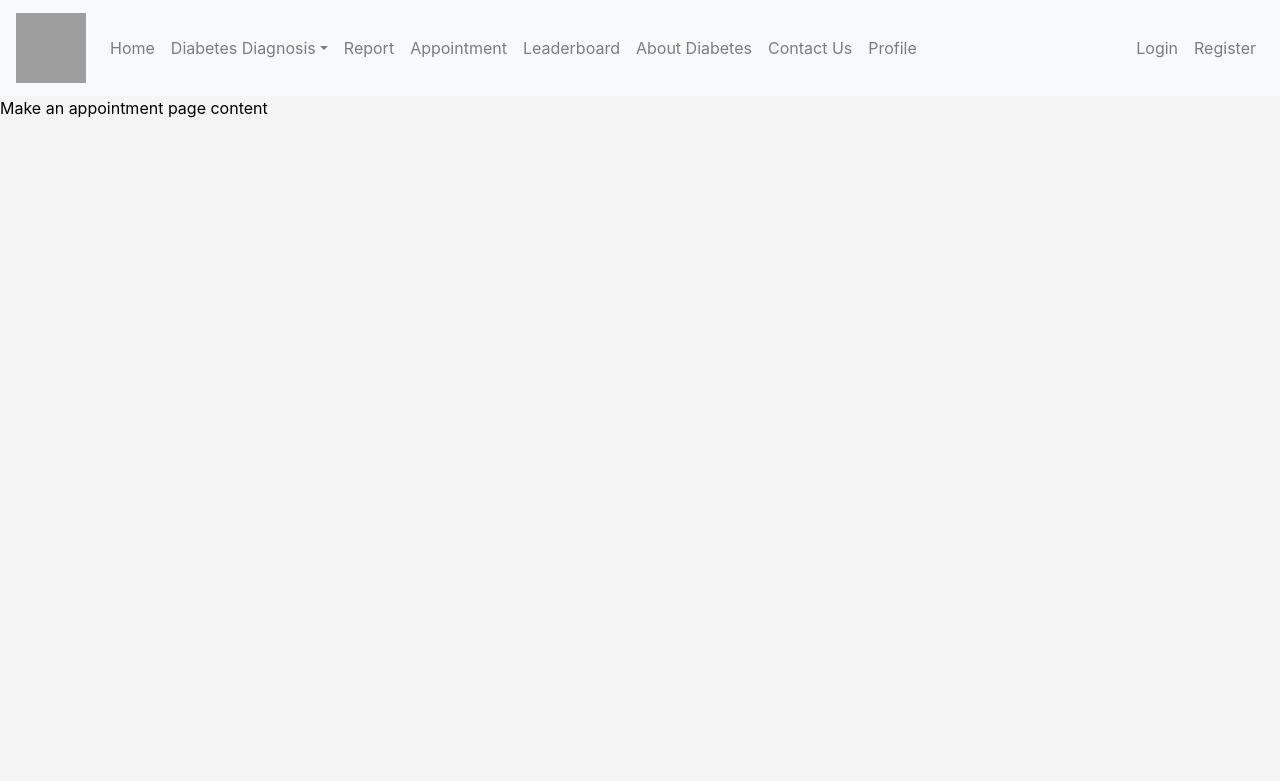
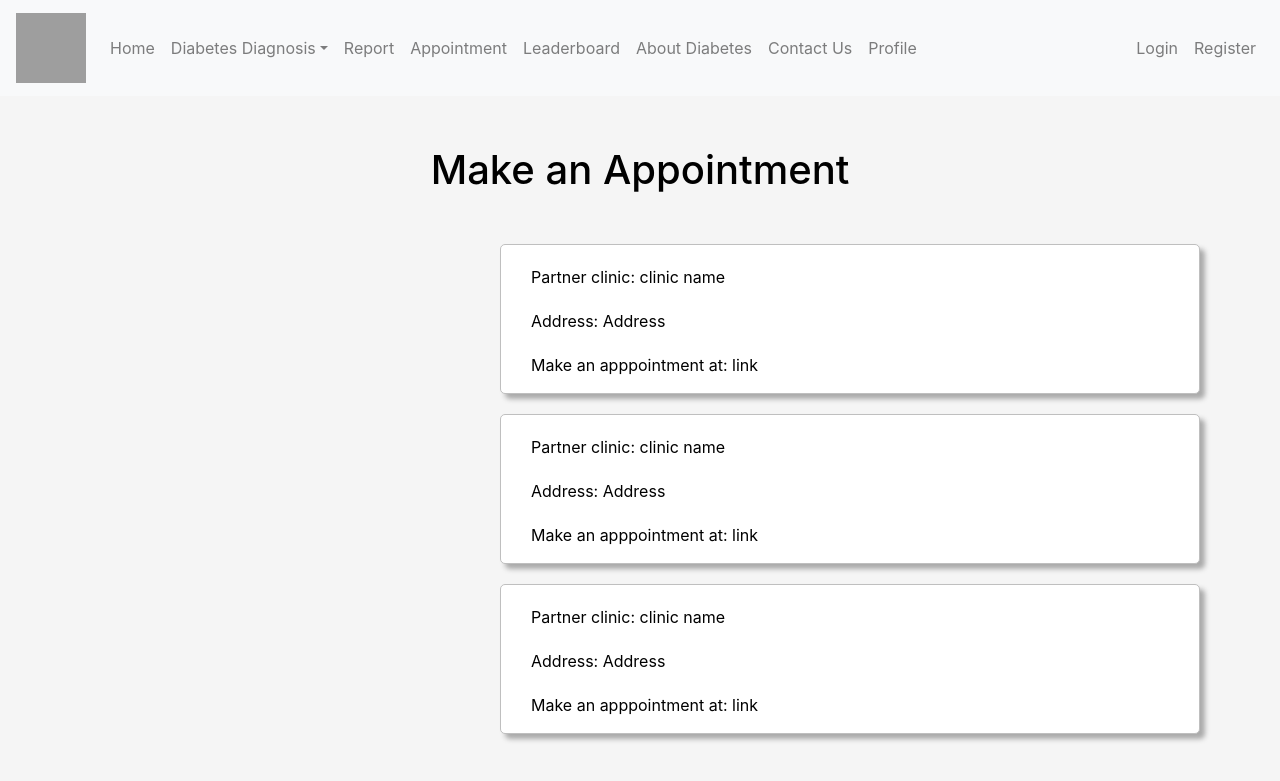
Before and after one commit to LUOYIXIN213/bt4103-retimark-webapp, a Flask app: page /appointment in a window 1280 px wide. Shown: the top 781 px of the page. Run offline with Flask 2, Linux system fonts and the light colour scheme; some libraries are stand-ins or nearby versions; grey boxes are pictures that could not be loaded.

Commit message:
Appointment page skeleton

```diff
--- a/templates/appointment.html
+++ b/templates/appointment.html
@@ -4,5 +4,52 @@
 {% endblock %}
 
 {% block content %}
-    Make an appointment page content
+
+<html>
+<head>
+    <style>
+        h1 {
+            text-align: center;
+            margin-top: 50px;
+            margin-bottom: 50px;
+        }
+        .clinic {
+            width: 700px;
+            border: 1px solid #BFBFBF;
+            background-color: white;
+            box-shadow: 5px 5px 5px #aaaaaa;
+            margin-left: 500px;
+            margin-bottom: 20px;
+            border-radius: 5px;
+        }
+        p {
+            margin-top: 20px;
+            margin-left: 30px;
+        }
+    </style>
+</head>
+<body>
+
+    <h1>Make an Appointment</h1>
+    <div class="clinic">
+        <p>Partner clinic: clinic name</p>
+        <p>Address: Address</p>
+        <p>Make an apppointment at: link</p>
+    </div>
+
+    <div class="clinic">
+        <p>Partner clinic: clinic name</p>
+        <p>Address: Address</p>
+        <p>Make an apppointment at: link</p>
+    </div>
+
+    <div class="clinic">
+        <p>Partner clinic: clinic name</p>
+        <p>Address: Address</p>
+        <p>Make an apppointment at: link</p>
+    </div>
+
+</body>
+</html>
+
 {% endblock %}
```
